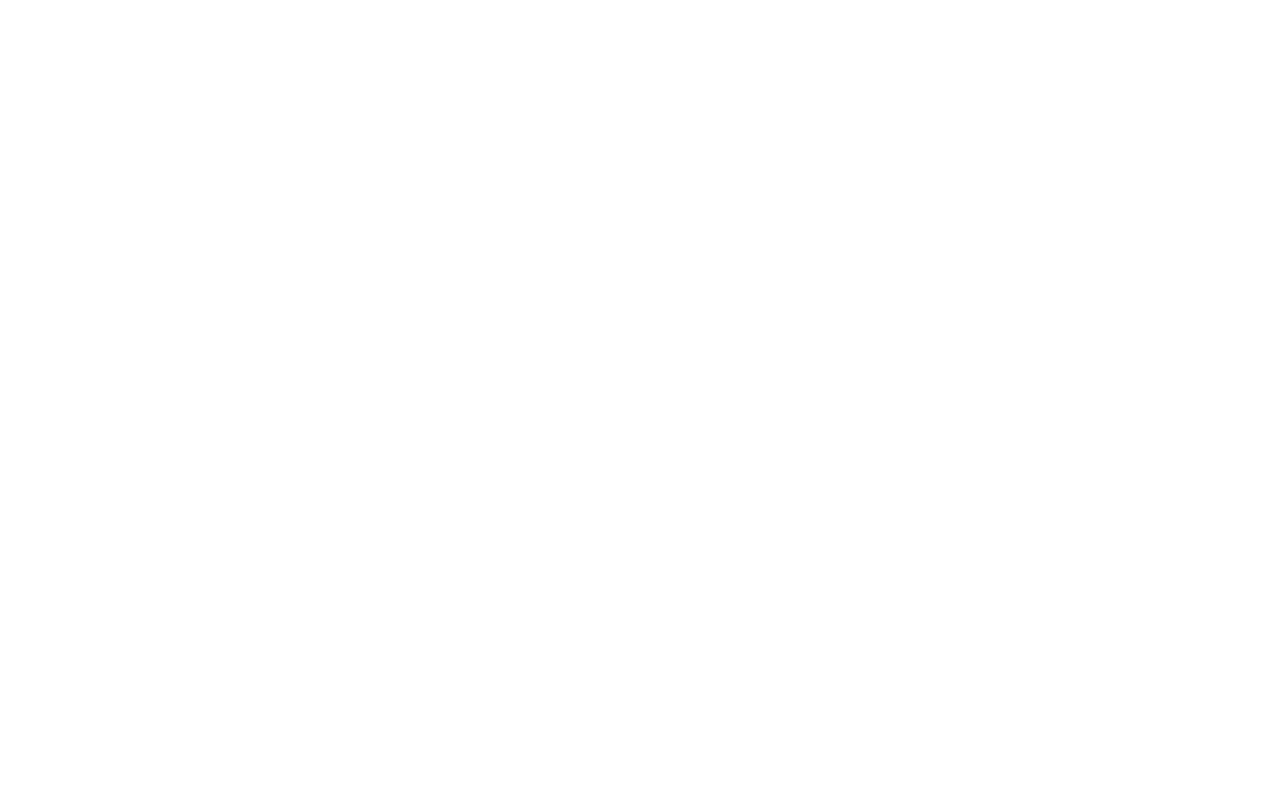
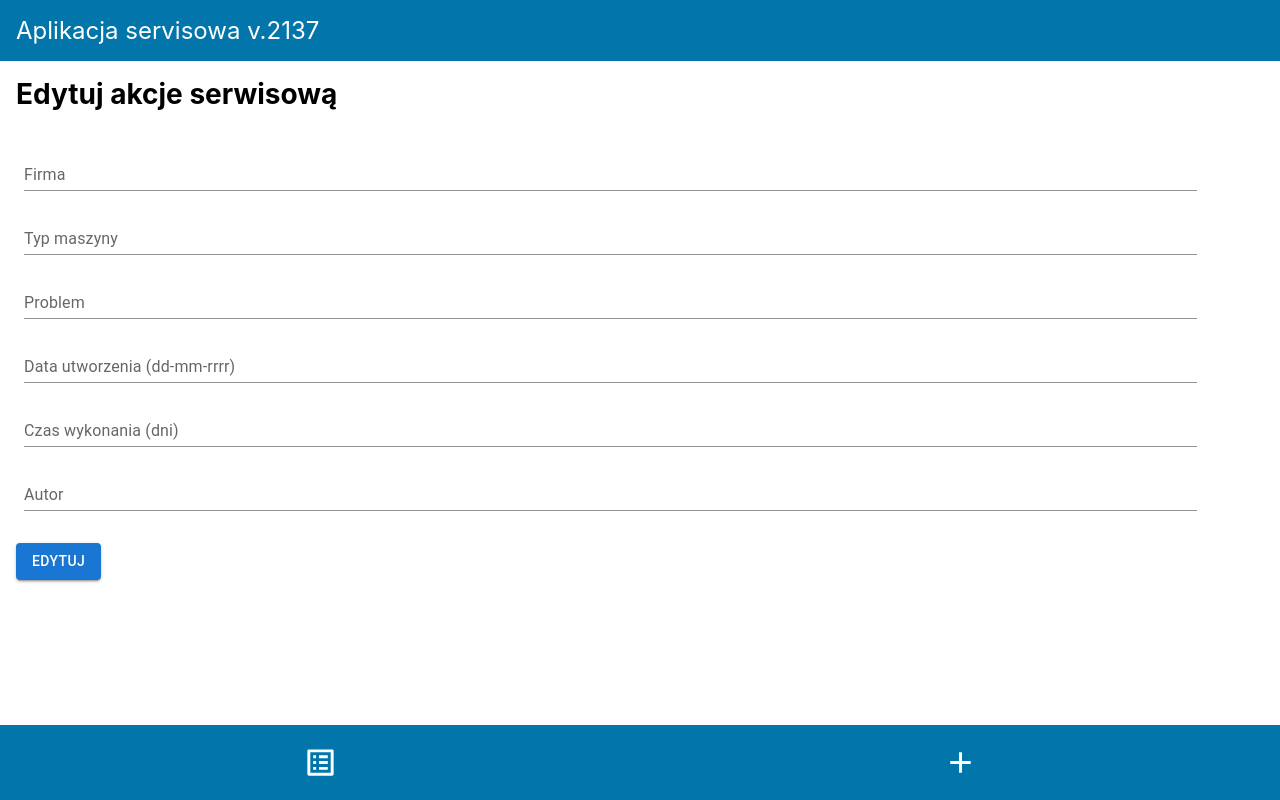
Before and after one commit to Chudzilla/service-app, a React (Create React App) app: page /edit/1 in a window 1280 px wide. Before the commit this address had no page. Built offline with nearby package versions, Linux system fonts and the light colour scheme; no server answers; the database is empty.

Commit message:
added editing service actions

```diff
--- /dev/null
+++ b/src/components/EditServiceAction/EditServiceAction.jsx
@@ -0,0 +1,97 @@
+import { useEffect } from 'react'
+import { useParams, useNavigate } from 'react-router-dom'
+import styled from "styled-components"
+import Box from '@mui/material/Box';
+import TextField from '@mui/material/TextField';
+import Button from '@mui/material/Button';
+import { doc, setDoc, getDoc } from "firebase/firestore/lite";
+import { db } from '../../firebase'
+import { useState } from "react";
+
+export const EditServiceAction = () => {
+    const { id } = useParams();
+    const navigate = useNavigate();
+    const [company, setCompany] = useState('')
+    const [machine, setMachine] = useState('')
+    const [problem, setProblem] = useState('')
+    const [createdAt, setCreatedAt] = useState('')
+    const [duration, setDuration] = useState('')
+    const [author, setAuthor] = useState('')
+
+    useEffect(() => {
+        if (!id) {
+            navigate('/')
+        }
+        const fetchServiceAction = async () => {
+            const docRef = doc(db, "service", id);
+            const docSnap = await getDoc(docRef);
+            const { company, author, createdAt, duration, machine, problem } = docSnap.data()
+            setCompany(company)
+            setAuthor(author)
+            setCreatedAt(createdAt)
+            setDuration(duration)
+            setMachine(machine)
+            setProblem(problem)
+        }
+        fetchServiceAction()
+    }, [])
+
+
+
+    const submitForm = async (e) => {
+        e.preventDefault()
+        try {
+            await setDoc(doc(db, "service", id), {
+                company,
+                machine,
+                problem,
+                createdAt,
+                duration: Number(duration),
+                author
+            });
+            navigate('/')
+        } catch (_e) {
+            alert('Wystąpił błąd')
+        }
+    }
+
+    return (
+        <Container>
+            <Header>Edytuj akcje serwisową</Header>
+            <Box
+                component="form"
+                sx={{
+                    '& .MuiTextField-root': { m: 1, width: '25ch' },
+                }}
+                noValidate
+                autoComplete="off"
+                onSubmit={submitForm}
+            >
+                <TextInput id="standard-basic" label="Firma" variant="standard" onChange={(e) => setCompany(e.target.value)} type="text" value={company} />
+                <TextInput id="standard-basic" label="Typ maszyny" variant="standard" onChange={(e) => setMachine(e.target.value)} type="text" value={machine} />
+                <TextInput id="standard-basic" label="Problem" variant="standard" onChange={(e) => setProblem(e.target.value)} type="text" value={problem} />
+                <TextInput id="standard-basic" label="Data utworzenia (dd-mm-rrrr)" variant="standard" onChange={(e) => setCreatedAt(e.target.value)} type="text" value={createdAt} />
+                <TextInput id="standard-basic" label="Czas wykonania (dni)" type="number" variant="standard" onChange={(e) => setDuration(e.target.value)} value={duration} />
+                <TextInput id="standard-basic" label="Autor" variant="standard" onChange={(e) => setAuthor(e.target.value)} type="text" value={author} />
+                <FormButton variant="contained" type="submit">Edytuj</FormButton>
+            </Box>
+        </Container>
+    )
+}
+
+const Container = styled.div`
+    padding: 16px;
+`
+
+const Header = styled.h1`
+    font-size: 28px;
+    margin-bottom: 24px;
+`
+
+const TextInput = styled(TextField)`
+width: 94% !important;
+`
+
+const FormButton = styled(Button)`
+    margin-top: 24px!important;
+`
--- /dev/null
+++ b/src/components/EditServiceAction/index.js
@@ -0,0 +1 @@
+export { EditServiceAction } from './EditServiceAction'
--- a/src/components/ServiceList/ServiceList.jsx
+++ b/src/components/ServiceList/ServiceList.jsx
@@ -1,4 +1,5 @@
 import { useEffect, useState } from 'react'
+import { useNavigate } from "react-router-dom"
 import styled from "styled-components"
 import { getDocs, collection, deleteDoc, doc } from "firebase/firestore/lite"
 import List from '@mui/material/List';
@@ -8,8 +9,10 @@
 
 export const ServiceList = () => {
     const [serviceActions, setServiceActions] = useState()
+    const navigate = useNavigate();
 
     const fetchServiceActions = async () => {
+        try {
             const documents = []
             const querySnapshot = await getDocs(collection(db, "service"));
             querySnapshot.forEach((doc) => {
@@ -19,6 +22,10 @@
                 })
             });
             setServiceActions(documents)
+        } catch(_e) {
+            alert('Wystąpił błąd podczas pobierania danych')
+        }
+
     }
 
     useEffect(() => {
@@ -27,8 +34,13 @@
 
 
     const deleteServiceAction = async(actionId) => {
+        try {
             await deleteDoc(doc(db, "service", actionId));
             fetchServiceActions()
+        } catch(_e) {
+            alert('Wystapił błąd podczas usuwania')
+        }
+
     }
 
     return (
@@ -53,7 +65,7 @@
                             <SecondItemInRow><Bold>Problem:</Bold> {problem}</SecondItemInRow>
                         </CardRow>
                         <ButtonsRow>
-                            <Button color="secondary" variant="contained">Edit</Button>
+                            <Button color="secondary" variant="contained" onClick={() => navigate(`/edit/${id}`)}>Edit</Button>
                             <SecondButton variant="contained" color="error" onClick={() => deleteServiceAction(id)}>
                                 Delete
                             </SecondButton>
```
Also changed, not shown: src/App.jsx (+6 -1 lines). Lines whose indentation alone changed are shown as unchanged.
